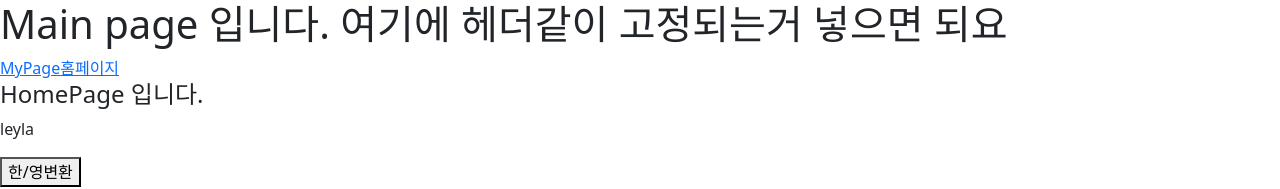
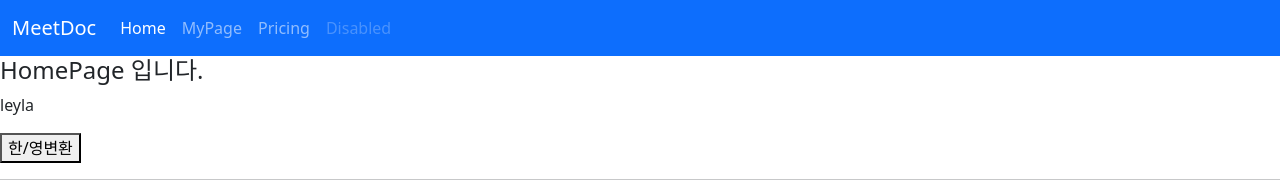
Before and after one commit to pingu9/meetdoc, a Vue app in the folder frontend/: page / in a window 1280 px wide. Shown: the top 189 px of the page. Built offline with nearby package versions, Linux system fonts and the light colour scheme.

Commit message:
[S07P12A302-41] feat : Add header
Add header

```diff
--- a/frontend/src/MainPage.vue
+++ b/frontend/src/MainPage.vue
@@ -1,18 +1,26 @@
 <template>
   <div>
-  <h1>Main page 입니다. 여기에 헤더같이 고정되는거 넣으면 되요</h1>
-  <router-link to="/mypage">MyPage</router-link>
-  <router-link to="/">홈페이지</router-link>
-  <div>
+    <div>
+    <Header/>
+    </div>
+    <div>
     <router-view></router-view>
-  </div>
+    </div>
+    <div>
+    <Footer/>
+    </div>
   </div>
 </template>
 
 <script>
+import Footer from './components/MainFooter.vue';
+import Header from './components/MainHeader.vue';
 
 export default {
-
+  components:{
+    Footer,
+    Header,
+  }
 }
 </script>
 
--- /dev/null
+++ b/frontend/src/components/MainHeader.vue
@@ -0,0 +1,38 @@
+<template>
+  <div>
+    <nav class="navbar navbar-expand-lg navbar-dark bg-primary">
+  <div class="container-fluid">
+    <a class="navbar-brand" href="/">MeetDoc</a>
+    <button class="navbar-toggler" type="button" data-bs-toggle="collapse" data-bs-target="#navbarNav" aria-controls="navbarNav" aria-expanded="false" aria-label="Toggle navigation">
+      <span class="navbar-toggler-icon"></span>
+    </button>
+    <div class="collapse navbar-collapse" id="navbarNav">
+      <ul class="navbar-nav">
+        <li class="nav-item">
+          <a class="nav-link active" aria-current="page" href="/">Home</a>
+        </li>
+        <li class="nav-item">
+          <a class="nav-link" href="/mypage">MyPage</a>
+        </li>
+        <li class="nav-item">
+          <a class="nav-link" href="#">Pricing</a>
+        </li>
+        <li class="nav-item">
+          <a class="nav-link disabled" href="#" tabindex="-1" aria-disabled="true">Disabled</a>
+        </li>
+      </ul>
+    </div>
+  </div>
+</nav>
+  </div>
+</template>
+
+<script>
+export default {
+
+}
+</script>
+
+<style>
+
+</style>
--- a/frontend/src/main.js
+++ b/frontend/src/main.js
@@ -1,7 +1,7 @@
 import { createApp } from 'vue'
 import App from './App.vue'
-import 'bootstrap'
-import 'bootstrap/dist/css/bootstrap.min.css'
+import "bootstrap/dist/css/bootstrap.min.css"
+import "bootstrap"
 import index from './store/index.js';
 import router from './routes/router.js';
 
```
